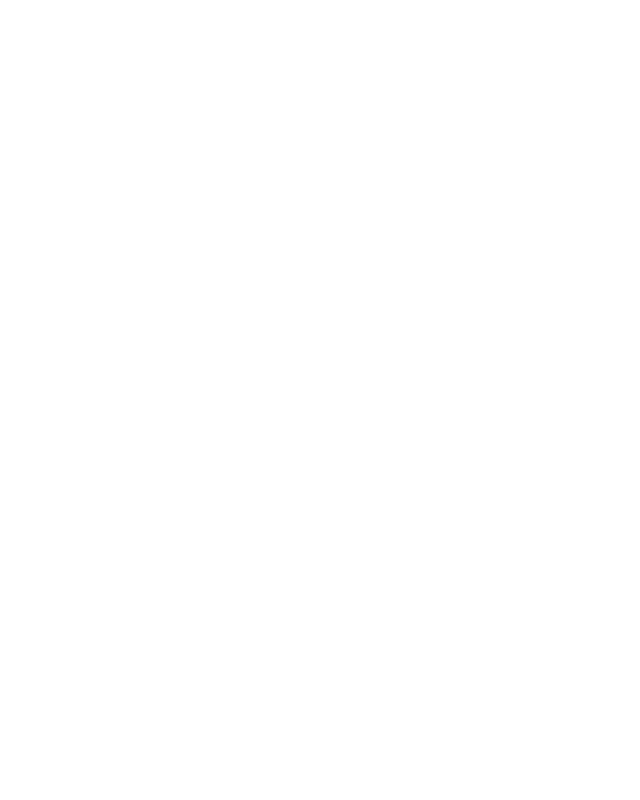
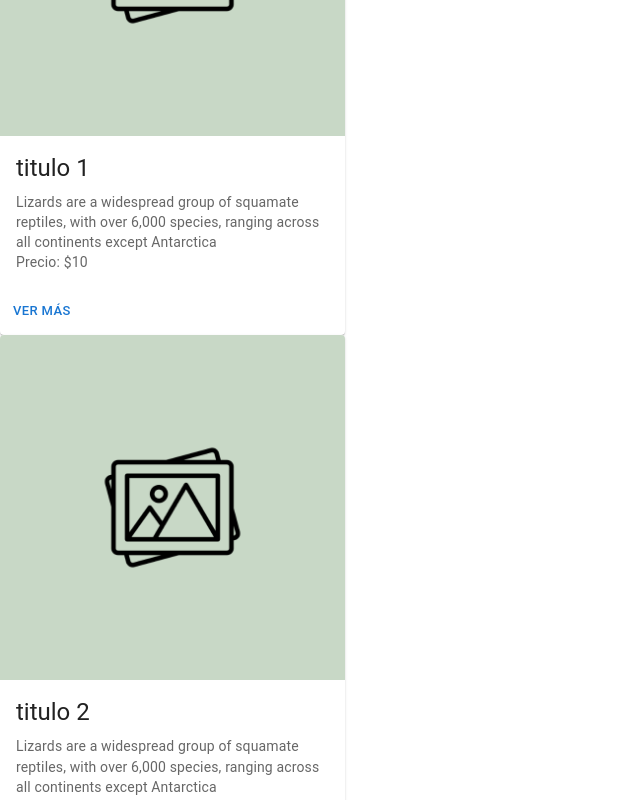
Before and after one commit to vaninaguevara/proyectoReact, a React (Create React App) app: page / in a window 1280 px wide. Shown: the part 640-1440 px from the top of the page, without its empty margins (0-640 px from the left). Before the commit the page ends 800 px from the top, so only its background shows below. Built offline with nearby package versions, Linux system fonts and the light colour scheme.

Commit message:
Se crearon los componentes itemList e Item

```diff
--- /dev/null
+++ b/src/Components/Item.js
@@ -0,0 +1,50 @@
+import React from "react";
+import Card from '@mui/material/Card';
+import CardActions from '@mui/material/CardActions';
+import CardContent from '@mui/material/CardContent';
+import CardMedia from '@mui/material/CardMedia';
+import Button from '@mui/material/Button';
+import Typography from '@mui/material/Typography';
+import imagenD from './../assets/default-image.png';
+import { makeStyles } from '@material-ui/core/styles';
+import Paper from '@material-ui/core/Paper';
+import Grid from '@material-ui/core/Grid';
+
+
+const Item = ({info}) => {
+
+    return (
+        <div>
+
+            <Grid item xs={4}>
+                    <Card sx={{ maxWidth: 345 }}>
+                        <CardMedia
+                            component="img"
+                            alt=""
+                            height="100"
+                            image={imagenD}
+                        />
+                        <CardContent>
+                            <Typography gutterBottom variant="h5" component="div">
+                            {info.title}
+                            </Typography>
+                            <Typography variant="body2" color="text.secondary">
+                            Lizards are a widespread group of squamate reptiles, with over 6,000
+                            species, ranging across all continents except Antarctica
+                            </Typography>
+                            <Typography variant="body2" color="text.secondary">
+                            Precio: {info.price}
+                            </Typography>
+                        </CardContent>
+                        <CardActions>
+                            <Button size="small">Ver más</Button>
+                        </CardActions>
+                    </Card>
+
+            </Grid>
+
+        </div>
+    )
+}
+
+export default Item
--- /dev/null
+++ b/src/Components/ItemList.js
@@ -0,0 +1,11 @@
+import React from "react";
+import Item from "./Item";
+
+const ItemList = ({data= []}) => {
+
+    return (
+        data.map(producto => <Item key={producto.id} info={producto}/>)
+    )
+}
+
+export default ItemList
--- a/src/Containers/ItemListContainer.js
+++ b/src/Containers/ItemListContainer.js
@@ -1,7 +1,27 @@
-import React from "react";
+import React,{ useState, useEffect} from "react";
 import ItemCount from "../Components/ItemCount/ItemCount";
+import ItemList from "../Components/ItemList";
+
+const productos = [
+{ id: 1, title: "titulo 1" , urlPicture: "./../assets/default.image.png", descripcion: "DLorem ipsum dolor sit amet, consectetur adipiscing elit. Cras lacinia ultrices sagittis. Duis in ex finibus, lobortis quam sit amet, pellentesque tortor. Donec gravida tincidunt tristique", price: "$10"},
+{ id: 2, title: "titulo 2" , urlPicture: "./../assets/default.image.png", descripcion: "Lorem ipsum dolor sit amet, consectetur adipiscing elit. Cras lacinia ultrices sagittis. Duis in ex finibus, lobortis quam sit amet, pellentesque tortor. Donec gravida tincidunt tristique", price: "$10"},
+{ id: 3, title: "titulo 3" , urlPicture: "./../assets/default.image.png", descripcion: "Lorem ipsum dolor sit amet, consectetur adipiscing elit. Cras lacinia ultrices sagittis. Duis in ex finibus, lobortis quam sit amet, pellentesque tortor. Donec gravida tincidunt tristique", price: "$10"},
+{ id: 4, title: "titulo 4" , urlPicture: "./../assets/default.image.png", descripcion: "Lorem ipsum dolor sit amet, consectetur adipiscing elit. Cras lacinia ultrices sagittis. Duis in ex finibus, lobortis quam sit amet, pellentesque tortor. Donec gravida tincidunt tristique", price: "$10"},
+{ id: 5, title: "titulo 5" , urlPicture: "./../assets/default.image.png", descripcion: "Lorem ipsum dolor sit amet, consectetur adipiscing elit. Cras lacinia ultrices sagittis. Duis in ex finibus, lobortis quam sit amet, pellentesque tortor. Donec gravida tincidunt tristique", price: "$10"},
+]
 
 const ItemListContainer = ({props}) => {
+
+    const [data, setData] = useState([]);
+
+    useEffect(() => {
+        const getData = new Promise(resolve => {
+            setTimeout(() => {
+                resolve(productos);
+            },2000);
+        });
+        getData.then(res => setData(res));
+    },[])
 
     const onAdd= (cantidad) => {
         console.log(`compraste ${cantidad} unidades`);
@@ -11,6 +31,7 @@
         <>
             <h3>Cantidad de items {props}</h3>
             <ItemCount initial={1} stock={10} onAdd={onAdd}/>
+            <ItemList data= {data} />
         </>
     )
 
```
Also changed, not shown: src/Components/Item.css (added), src/assets/default-image.png (added).
